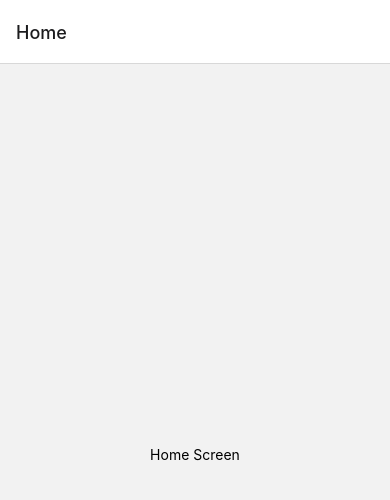
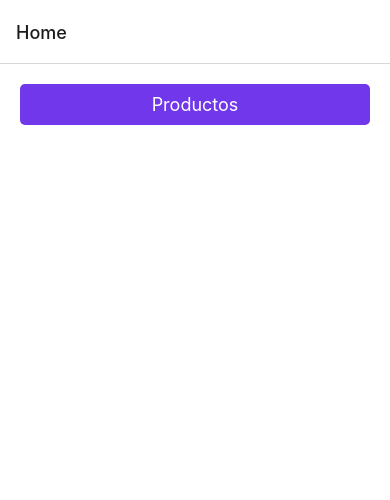
Before and after one commit to cuadros-code/react-native-navigation, a React Native app: screen /Home in a window 390 px wide. Shown: the top 500 px of the page. Built offline with nearby package versions, Linux system fonts and the light colour scheme.

Commit message:
ajuste de navegacion

```diff
--- a/src/presentation/screens/home/HomeScreen.tsx
+++ b/src/presentation/screens/home/HomeScreen.tsx
@@ -1,9 +1,20 @@
-import { Text, View } from 'react-native'
+import { Pressable, Text, View } from 'react-native'
+import { globalStyles } from '../../theme/theme'
+import { useNavigation } from '@react-navigation/native'
 
 export const HomeScreen = () => {
+
+  const navigation = useNavigation()
+
+  const onNavigate = () => {
+    navigation.navigate('Products' as never)
+  }
+
   return (
-    <View style={{ flex: 1, alignItems: 'center', justifyContent: 'center' }}>
-      <Text>Home Screen</Text>
+    <View style={globalStyles.container}>
+      <Pressable onPress={onNavigate} style={globalStyles.primaryColor}>
+        <Text style={globalStyles.buttonText}>Productos</Text>
+      </Pressable>
     </View>
   )
 }
--- a/src/presentation/theme/theme.ts
+++ b/src/presentation/theme/theme.ts
@@ -1,9 +1,34 @@
 import { StyleSheet } from "react-native";
 
 export const globalColor = {
+  primary: '#7037eb',
+  secondary: '#f72585',
+  tertiary: '#3a0ca3',
+  success: '#4cc9f0',
+  warning: '#fca311',
+  danger: '#e71d36',
+  dark: '#22223b',
 
+  background: '#fff',
 }
 
 export const globalStyles = StyleSheet.create({
+  container: {
+    flex: 1,
+    padding: 20,
+    backgroundColor: globalColor.background,
+  },
 
+  primaryColor: {
+    backgroundColor: globalColor.primary,
+    borderRadius: 5,
+    padding: 10,
+    width: '100%',
+    alignItems: 'center',
+  },
+
+  buttonText: {
+    color: globalColor.background,
+    fontSize: 18,
+  }
 })
```
